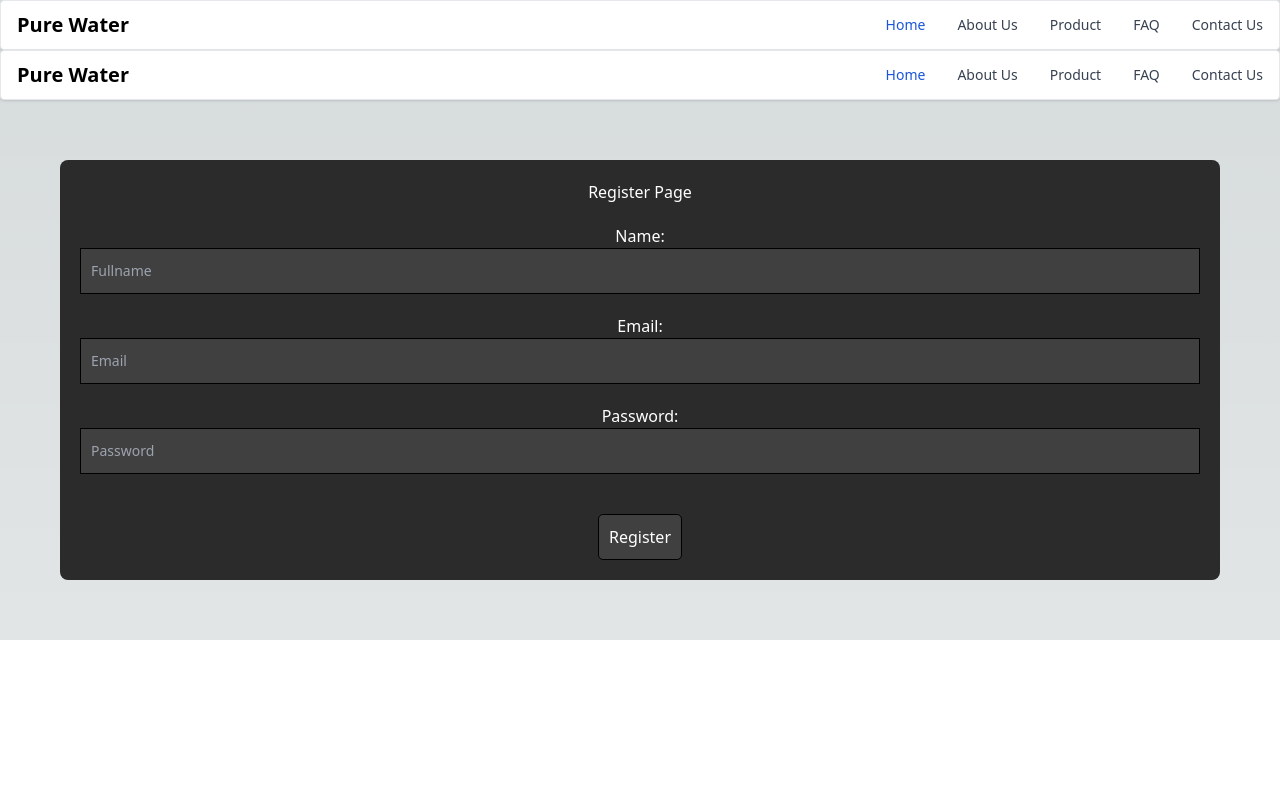
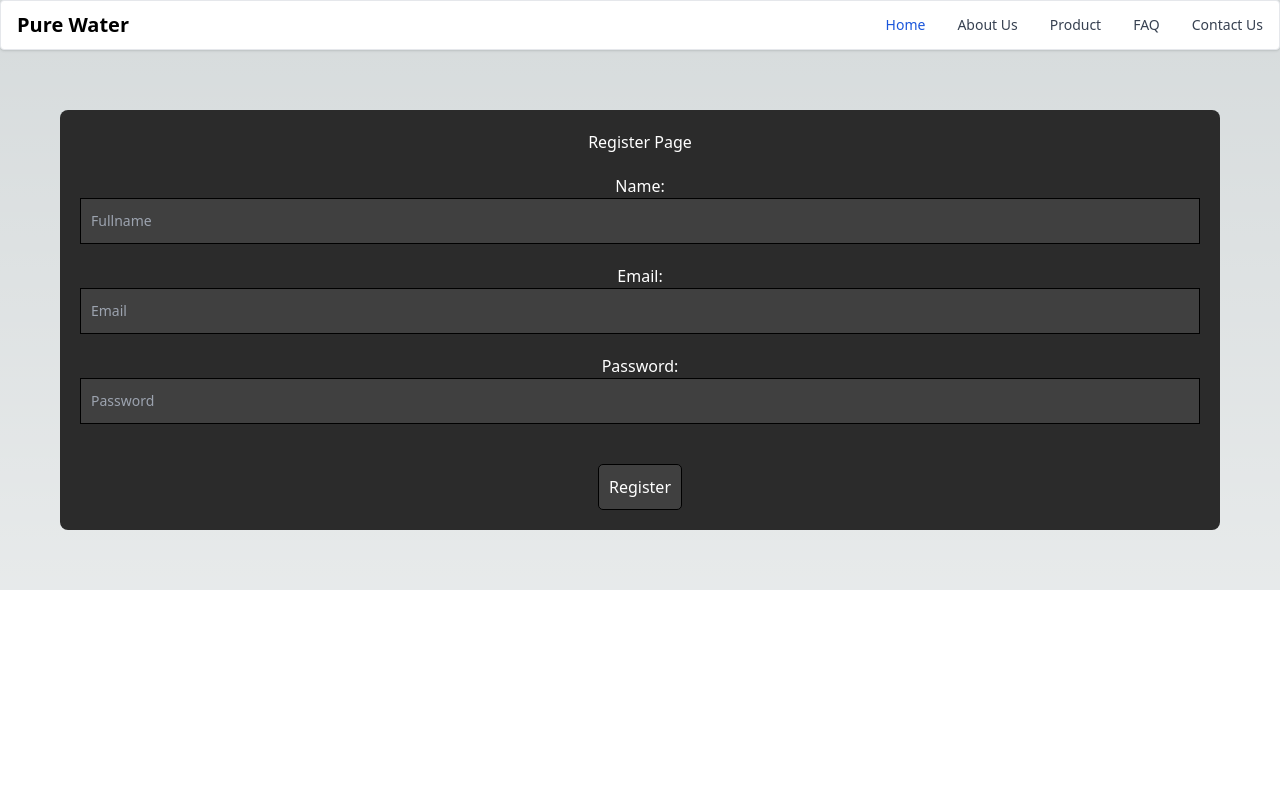
Before and after one commit to isnendyankp/RevoU-Final-Project-FE-Group-D, a Next.js app in the folder purewater/: page /register in a window 1280 px wide. Shown: the top 800 px of the page. Built offline with nearby package versions, Linux system fonts and the light colour scheme.

Commit message:
Add register page

```diff
--- a/purewater/src/pages/register/index.tsx
+++ b/purewater/src/pages/register/index.tsx
@@ -1,15 +1,12 @@
 import Register from "../../components/Register";
-import Layout from '../../layout';
 import React from 'react';
 
 const RegisterPage = () => {
     return (
     <>
-        <Layout>
 
             <Register />
 
-        </Layout>
     </>
     );
 };
```
Also changed, not shown: 1 other file (tests, documents, lock files or other folders).
